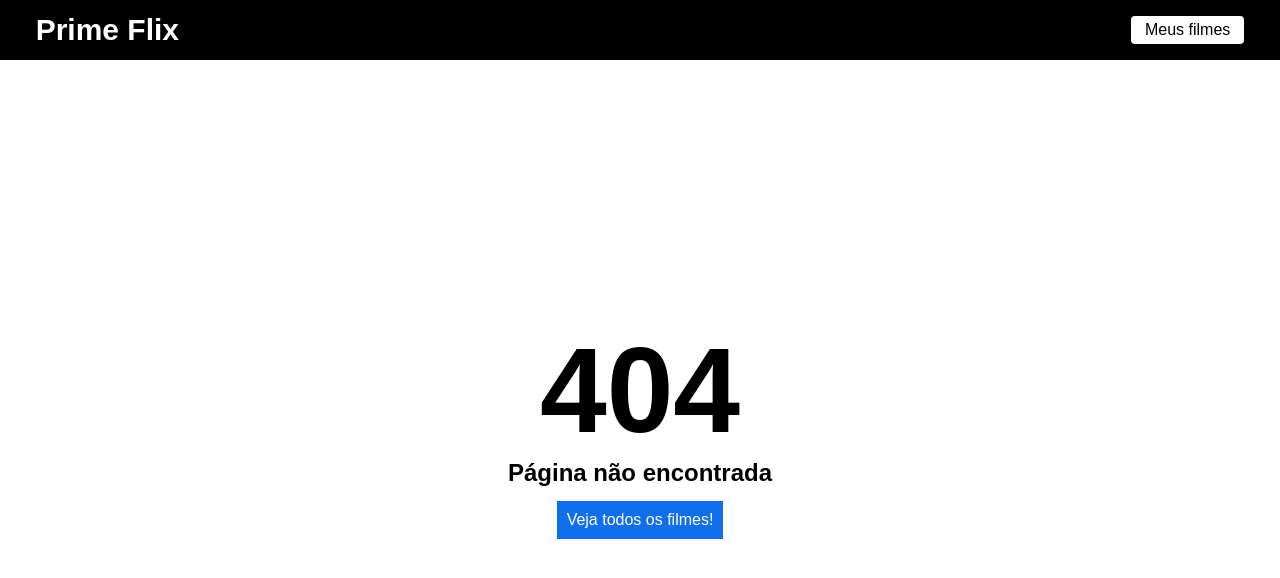
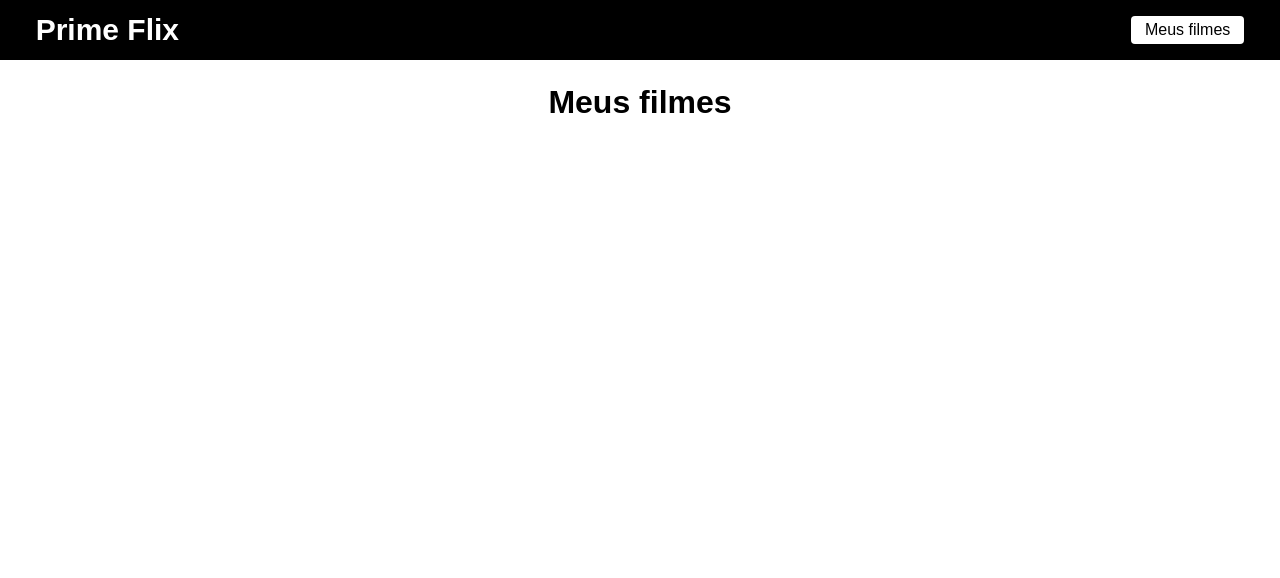
Before and after one commit to SamillyNunes/prime_flix, a React (Create React App) app: page /favoritos in a window 1280 px wide. Before the commit this address had no page. Shown: the top 578 px of the page. Built offline with nearby package versions, Linux system fonts and the light colour scheme.

Commit message:
feat: page favorites added and styled

```diff
--- /dev/null
+++ b/src/pages/Favorites/favorites.css
@@ -0,0 +1,38 @@
+.my-movies{
+    display: flex;
+    flex-direction: column;
+    align-items: center;
+    margin-top: 24px;
+}
+
+.my-movies h1{
+    margin-bottom: 14px;
+}
+
+.my-movies span{
+    font-size: 18px;
+}
+
+.my-movies ul{
+    width: 720px;
+}
+
+.my-movies ul li{
+    list-style: none;
+    display: flex;
+    justify-content: space-between;
+    align-items: center;
+    margin-bottom: 14px;
+}
+
+.my-movies div{
+    display: flex;
+    justify-content: center;
+    align-items: center;
+}
+
+.my-movies div a{
+    text-decoration: none;
+    color: #116feb;
+    margin-right: 14px;
+}
--- /dev/null
+++ b/src/pages/Favorites/index.js
@@ -0,0 +1,36 @@
+import { useEffect, useState } from 'react';
+import './favorites.css';
+import { Link } from 'react-router-dom';
+
+function Favorites(){
+
+    const [movies, setMovies] = useState([]);
+
+    useEffect(()=>{
+
+        const myList = localStorage.getItem('@primeflix');
+        setMovies(JSON.parse(myList) || []);
+
+    },[]);
+
+    return (
+        <div className='my-movies'>
+            <h1>Meus filmes</h1>
+            <ul>
+                {movies.map(movie => {
+                    return (
+                        <li key={movie.id}>
+                            <span> {movie.title} </span>
+                            <div>
+                                <Link to={`/filme/${movie.id}`} >Ver detalhes</Link>
+                                <button>Excluir</button>
+                            </div>
+                        </li>
+                    );
+                })}
+            </ul>
+        </div>
+    );
+}
+
+export default Favorites;
--- a/src/routes.js
+++ b/src/routes.js
@@ -1,5 +1,6 @@
 import { BrowserRouter, Routes, Route } from "react-router-dom";
 
+import Favorites from "./pages/Favorites";
 import Header from "./components/Header";
 import Home from "./pages/Home";
 import Movie from "./pages/Movie";
@@ -12,6 +13,7 @@
             <Routes>
                 <Route path="/" element={ <Home/> } />
                 <Route path="/filme/:id" element={ <Movie/> } />
+                <Route path="/favoritos" element={ <Favorites/> } />
 
                 <Route path="*" element={ <Error /> } />
             </Routes>
```
